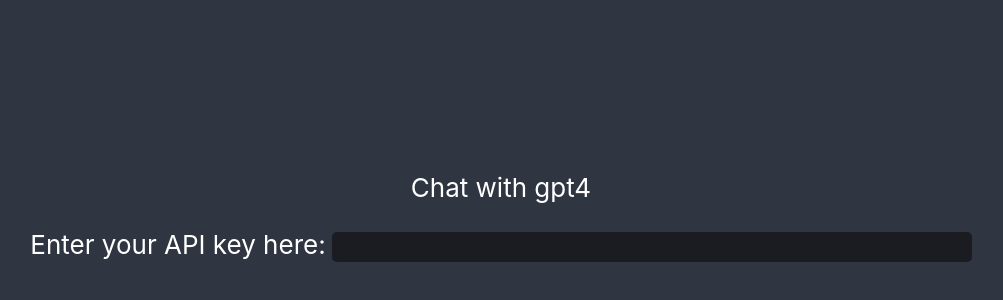
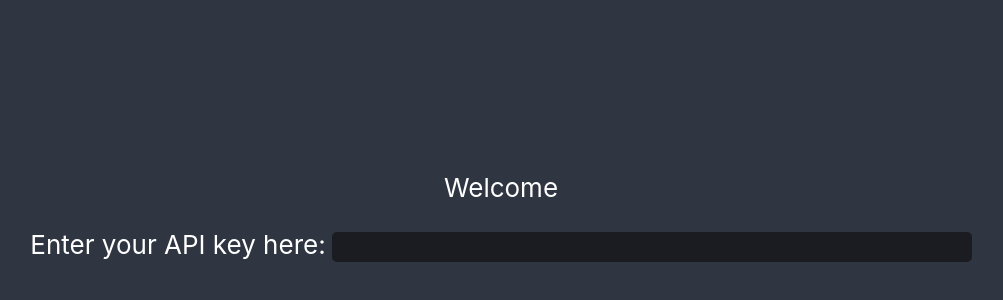
Before and after one commit to wawastyle911/gpt4-api-chat, a React (Create React App) app: page / in a window 1280 px wide. Shown: the part 196-496 px from the top of the page, without its empty margins (139-1142 px from the left). Built offline with nearby package versions, Linux system fonts and the light colour scheme.

Commit message:
add:Api key authentication

```diff
--- a/src/App.css
+++ b/src/App.css
@@ -1,7 +1,10 @@
 .App {
   text-align: center;
 }
-
+.Title {
+  position: relative;
+  top: 0;
+}
 .App-logo {
   height: 40vmin;
   pointer-events: none;
--- a/src/App.js
+++ b/src/App.js
@@ -7,10 +7,6 @@
     <div className="App">
 
       <header className="App-header">
-
-        <p>
-          Chat with gpt4
-        </p>
          <Apikey/>
       </header>
 
--- a/src/Components/Apikey.css
+++ b/src/Components/Apikey.css
@@ -13,3 +13,17 @@
   font-size: 80%;
   color: white;
 }
+.Key-form{
+    display: flex;
+    flex-direction: column;
+}
+.Error{
+    color: red;
+    max-width: fit-content;
+    font-size: 60%;
+
+
+    padding-right: 0.4rem;
+    border-radius: 5px;
+
+}
--- a/src/Components/Apikey.jsx
+++ b/src/Components/Apikey.jsx
@@ -2,23 +2,59 @@
 import { useState } from "react";
 import "./Apikey.css";
 import Chat from "./Chat";
+import OpenAIApi from "openai";
 
 export default function Apikey() {
 
   const [key, setKey] = useState("");
-  const [show, setShow] = useState(false);
-  const handleSubmit = (event) => {
+  const [showChat, setShowChat] = useState(false);
+  const [wrongKey, setWrongKey] = useState(false);
+
+  const tryKey = async () => {
+    const openai = new OpenAIApi({
+    apiKey: key,
+    dangerouslyAllowBrowser: true,
+    });
+    try {
+        const result = await openai.chat.completions.create({
+          messages: [{ role: "system", content: "this is a test", }],
+          max_tokens: 1,
+          model: "gpt-3.5-turbo-1106",
+        });
+        console.log(result.choices[0].message.content);
+        console.log("hiihii");
+        setWrongKey(false);
+        return true;
+      } catch (e) {
+        console.log(e);
+        setWrongKey(true);
+        return false;
+      }
+  }
+  const handleSubmit = async (event) => {
     event.preventDefault();
-    console.log(key);
-    setShow(true);
+    let test = await tryKey ();
+    if(test){
+        //setWrongKey(false);
+        setShowChat(true);
+    }
+    else{
+        setKey("")
+    }
   };
   const handleChange = (event) => {
     setKey(event.target.value);
   };
   return (
 
-    show ? <Chat data={key}/> :
-    <form onSubmit={handleSubmit}>
+    showChat ? <Chat data={key}/> :
+    <div>
+         <p className='Title'>
+    Welcome
+    </p>
+    <form className = "Key-form" onSubmit={handleSubmit}>
+        {wrongKey ? <div className="Error"> (Try again, you inputted an incorrect key) </div> : <></>}
+      <div className="Input Container">
         <label className="Key-input-label">Enter your API key here:</label>
         <input
             type="text"
@@ -27,7 +63,12 @@
             onChange={handleChange}
             value={key}
         />
+      </div>
+
     </form>
+     </div>
+
+
 
 
   );
--- a/src/Components/Chat.jsx
+++ b/src/Components/Chat.jsx
@@ -1,7 +1,7 @@
 import React from "react";
 import { useState } from "react";
 import OpenAIApi from "openai";
-import './Chat.css'
+import "./Chat.css";
 export default function Chat(props) {
   const openai = new OpenAIApi({
     apiKey: props.data,
@@ -18,40 +18,44 @@
       const result = await openai.chat.completions.create({
         messages: [{ role: "system", content: prompt }],
         model: "gpt-4-turbo-preview",
-        stream : true,
+        stream: true,
       });
       //console.log(result.choices[0].message.content);
       //setApiResponse(result.choices[0].message.content);
       let output = "";
       for await (const chunk of result) {
-        output += chunk.choices[0]?.delta?.content || ""
-        setApiResponse(output);}
+        output += chunk.choices[0]?.delta?.content || "";
+        setApiResponse(output);
+      }
     } catch (e) {
       console.log(e);
       setApiResponse("Something is going wrong, Please try again.");
-
     }
     setLoading(false);
   };
 
   return (
-    <div className="Chat">
-      <textarea className="Response" value={apiResponse}>
-
-      </textarea>
-
+    <div>
+      <p>Chat With GPT4</p>
+      <div className="Chat">
+        <textarea className="Response" value={apiResponse}></textarea>
         <form className="Question" onSubmit={handleSubmit}>
           <textarea
             className="in"
             type="text"
             value={prompt}
-            placeholder="Please ask openai"
+            placeholder="Ask anything..."
             onChange={(e) => setPrompt(e.target.value)}
           ></textarea>
-          <button disabled={loading || prompt.length === 0} type="submit" className="btn">
+          <button
+            disabled={loading || prompt.length === 0}
+            type="submit"
+            className="btn"
+          >
             {loading ? "Generating..." : "Generate"}
           </button>
         </form>
+      </div>
     </div>
   );
 }
```
Lines whose indentation alone changed are shown as unchanged.
